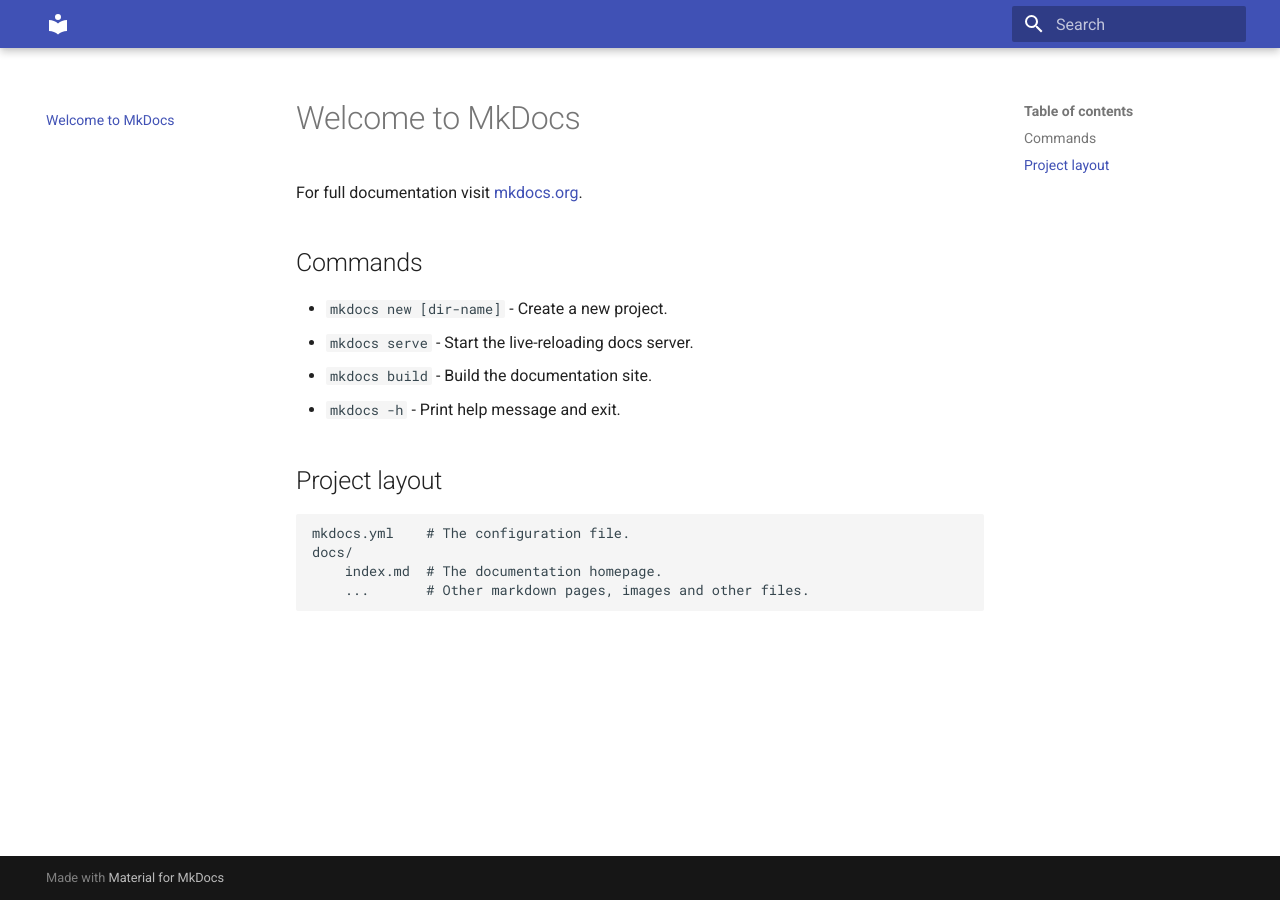
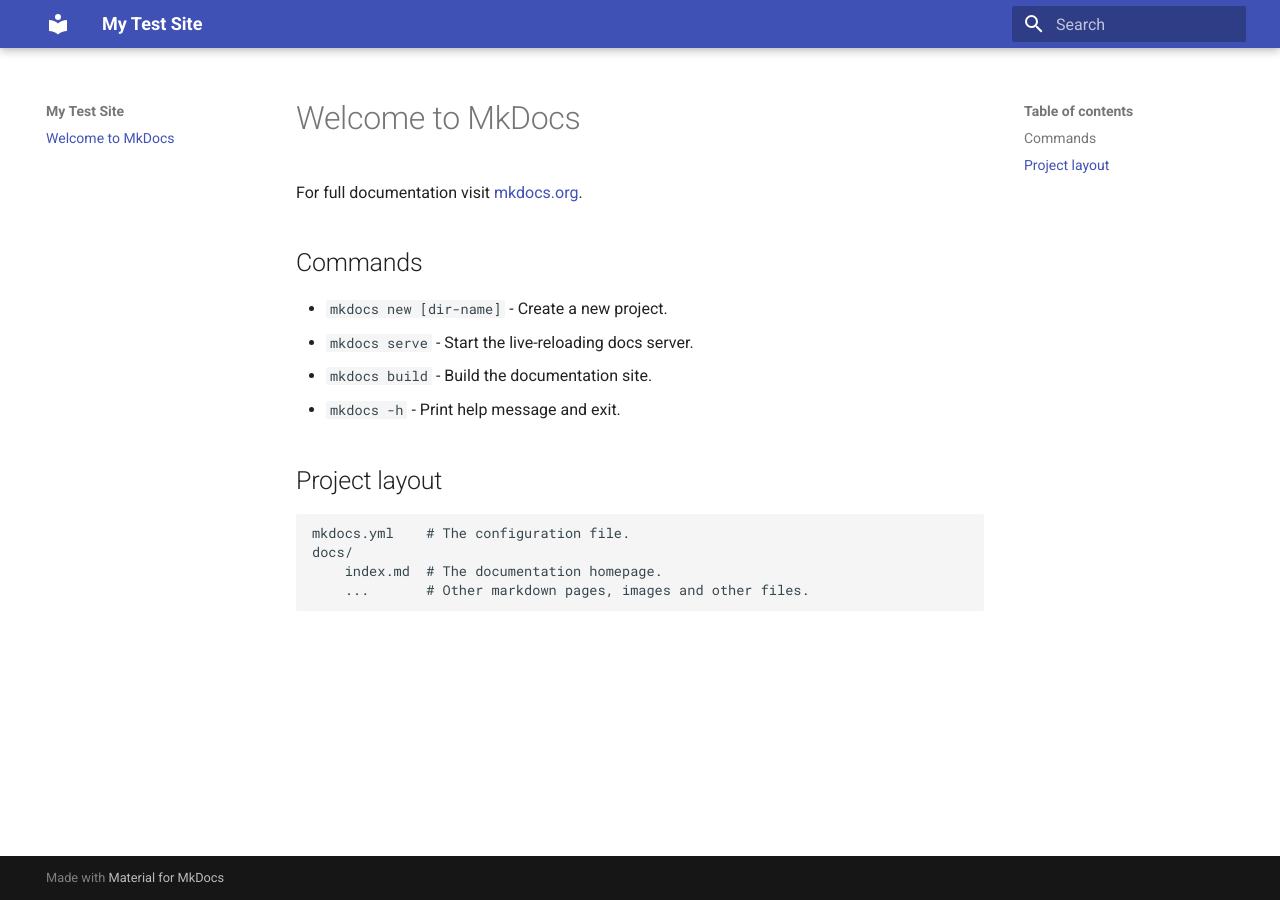
Before and after one commit to kzsf/test-repo, an MkDocs documentation site: the page built from docs/index.md, in a window 1280 px wide. Built offline with MkDocs 1.6.1 and Material for MkDocs 9.7.7, drawn with Linux system fonts in a browser that asks for light colours.

Commit message:
Update mkdocs.yml

```diff
--- a/mkdocs.yml
+++ b/mkdocs.yml
@@ -1,3 +1,3 @@
-site_name: <site_name>
+site_name: My Test Site
 theme:
   name: material
```
